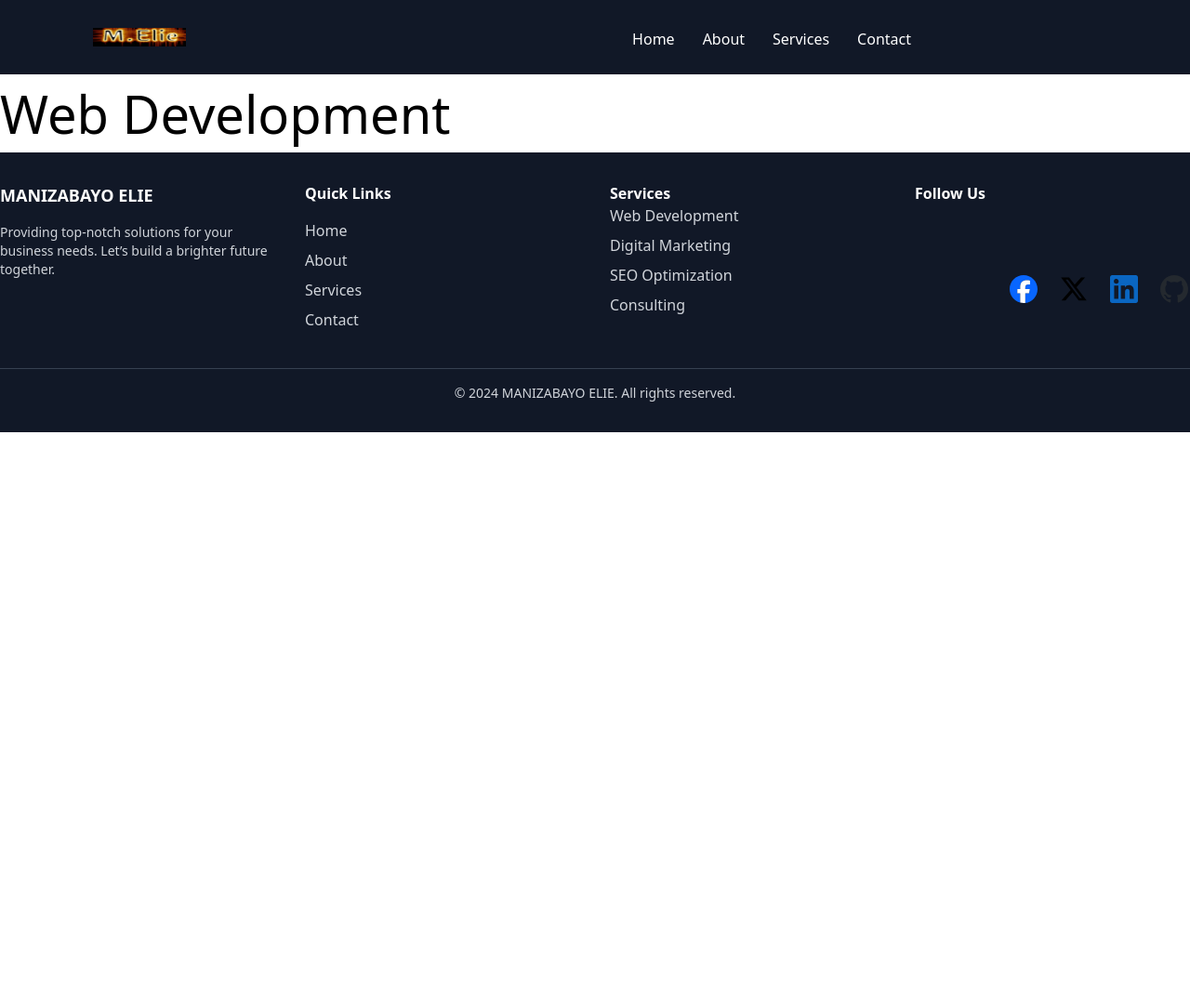
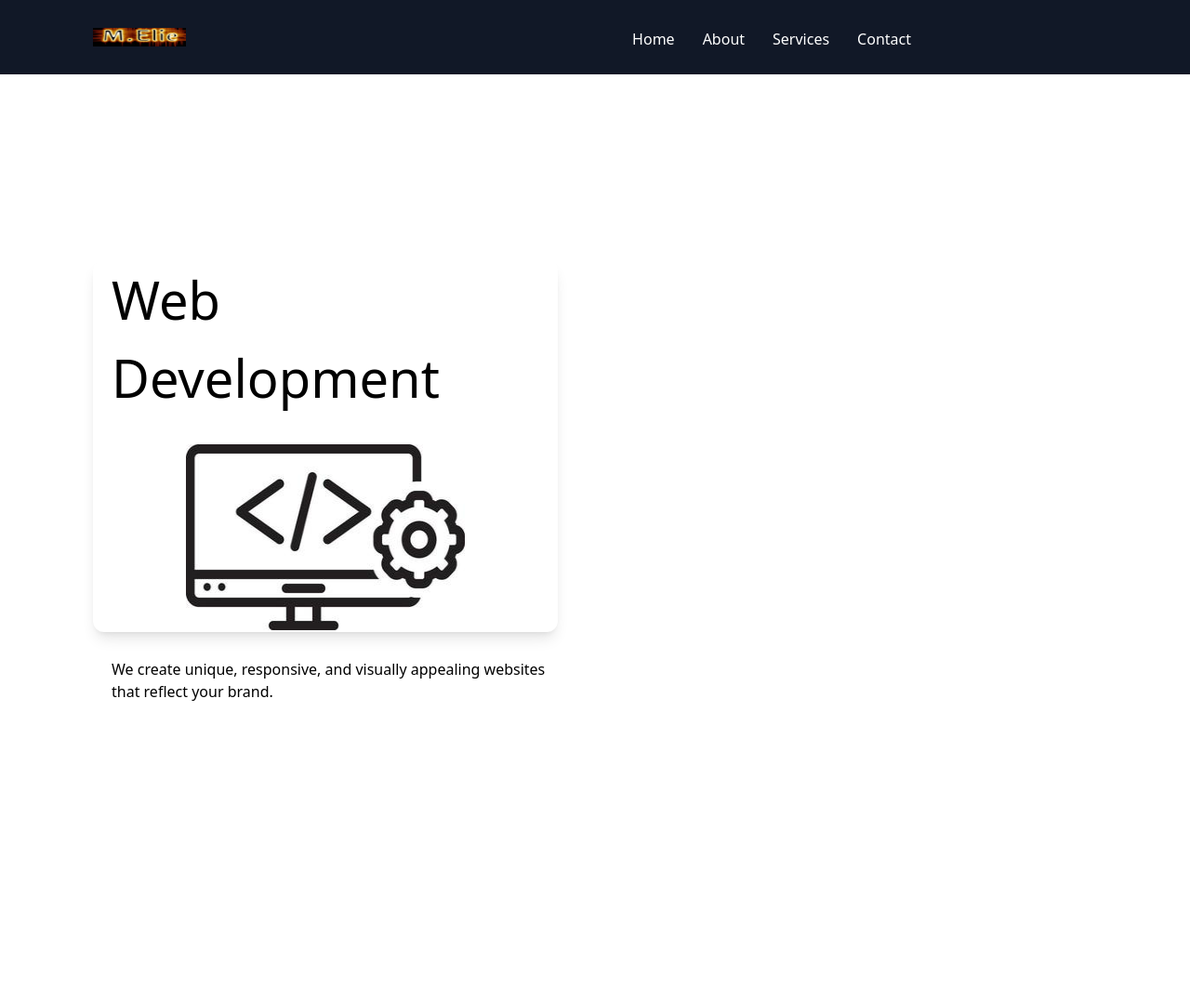
Before and after one commit to MANIZABAYO-Elie/ELIE-PORTIFOLIO, a website: page public/services.html in a window 1280 px wide. Shown: the whole page at 93% size. Before the commit the page ends 800 px from the top, so only its background shows below. Drawn offline with Linux system fonts and the light colour scheme.

Commit message:
service page modified

```diff
--- a/public/services.html
+++ b/public/services.html
@@ -18,65 +18,25 @@
                  <li><a href="/public/contact.html">Contact</a></li>
             </ul>
         </nav>
- </header>
- <div class="flex ">
-    <div class="block">
-        <h1 class="text-[56px]"> Web Development</h1>
+    </header>
+        <div class="flex ml-[100px] mt-[200px]">
+            <div class="block  bg-white rounded-xl shadow-lg h-[400px] w-[500px]">
+                <h1 class="text-[56px] ml-[20px] mr-[20px]"> Web Development</h1>
+                <img src="../src/images/webdeveloper-image.jpg" class="w-[300px] h-[200px] mt-[30px] ml-[100px] mr-[100px]">
+                <p class="w-[500px] h-[400px] pt-[30px] ml-[20px] mr-[20px]">
+                     We create unique, responsive, and
+                     visually appealing websites that reflect your brand.
+                </p>
 
-    </div>
 
- </div>
- <footer class="bg-gray-900 text-gray-300 py-8">
-    <div class="container mx-auto grid grid-cols-1 sm:grid-cols-2 md:grid-cols-4 gap-8">
-      <!-- Logo and About Section -->
-      <div>
-        <h3 class="text-white text-lg font-bold mb-4">MANIZABAYO ELIE</h3>
-        <p class="text-sm">
-          Providing top-notch solutions for your business needs. Let’s build a brighter future together.
-        </p>
-      </div>
 
-      <!-- Links Section -->
-      <div>
-        <h4 class="text-white font-semibold mb-4">Quick Links</h4>
-        <ul>
-          <li class="mb-2"><a href="/public/index.html" class="hover:text-white">Home</a></li>
-          <li class="mb-2"><a href="/public/About.html" class="hover:text-white">About</a></li>
-          <li class="mb-2"><a href="/public/services.html" class="hover:text-white">Services</a></li>
-          <li class="mb-2"><a href="/public/contact.html" class="hover:text-white">Contact</a></li>
-        </ul>
-      </div>
 
-      <!-- Services Section -->
-      <div>
-        <h4 class="text-white font-semibold">Services</h4>
-        <ul>
-          <li class="mb-2"><a href="#" class="hover:text-white">Web Development</a></li>
-          <li class="mb-2"><a href="#" class="hover:text-white">Digital Marketing</a></li>
-          <li class="mb-2"><a href="#" class="hover:text-white">SEO Optimization</a></li>
-          <li class="mb-2"><a href="#" class="hover:text-white">Consulting</a></li>
-        </ul>
-      </div>
 
-      <!-- Social Media Section -->
-      <div>
-        <h4 class="text-white font-semibold mb-4">Follow Us</h4>
-        <div class="flex hover:bg-slate-50 pb-[30px]">
-          <div class=" flex  mt-[30px] pt-[30px] ml-[100px] gap-[20px]">
-            <a href="https://web.facebook.com/profile.php?id=100010232281612" target="_blank"><img src="../src/images/facebook.svg" class="w-[40px] h-[30px]"></a>
-            <a href="https://x.com/ElieManizabayo" target="_blank"><img src="../src/images/twitter.svg" class="w-[40px] h-[30px]"></a>
-            <a href="https://www.linkedin.com/in/manizabayo-elie-1aa75b1a2/" target="_blank"><img src="../src/images/linkedin.svg" class="w-[40px] h-[30px]"></a>
-            <a href="https://github.com/MANIZABAYO-Elie" target="_blank"><img src="../src/images/github.svg" class="w-[40px] h-[30px] hue-rotate-filter"></a>
-          </div>
+
+
         </div>
-      </div>
-    </div>
 
-    <div class="mt-8 text-center border-t border-gray-700 pt-4">
-      <p class="text-sm">&copy; 2024 MANIZABAYO ELIE. All rights reserved.</p>
-    </div>
-  </footer>
-</body>
+
 </html>
 </body>
 </html>
```
Also changed, not shown: src/images/SEO.jpg (added), src/images/UI-UX-designer.webp (added), src/images/webdeveloper-image.jpg (added), src/style.css.
